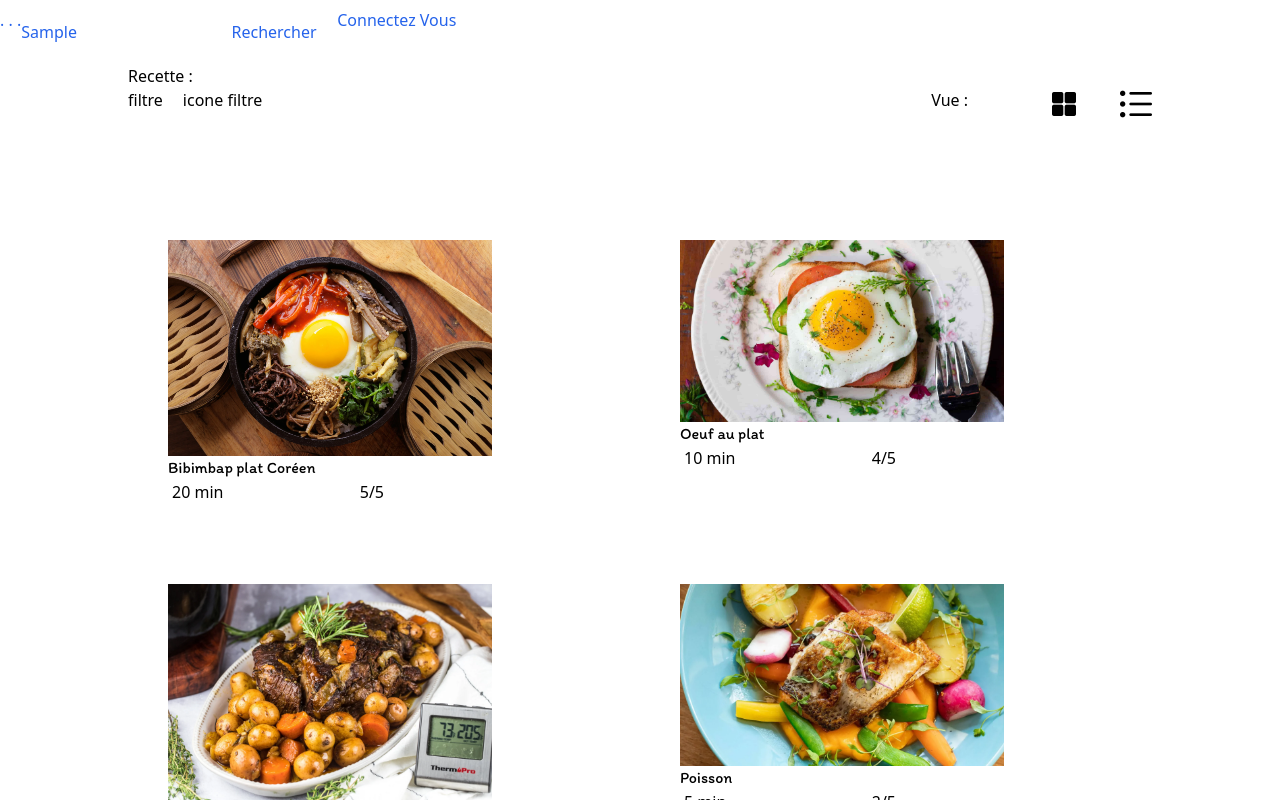
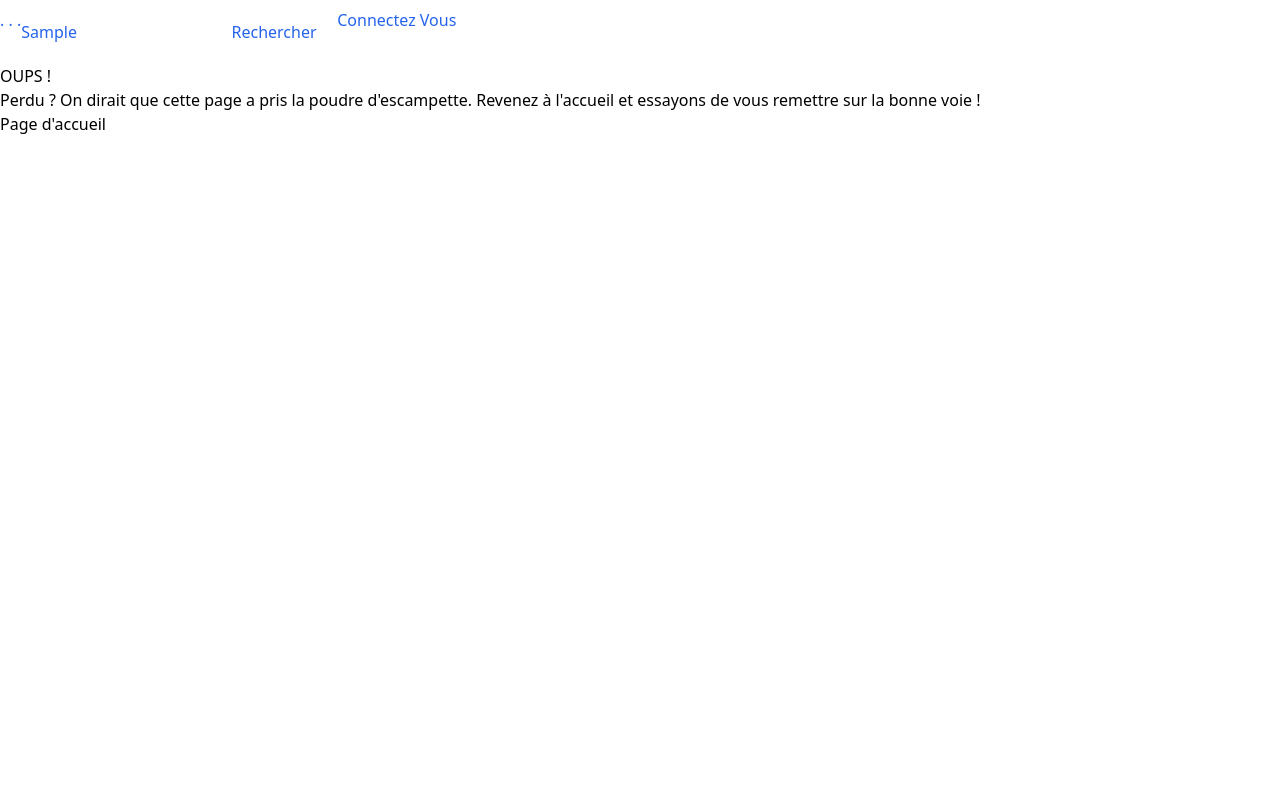
Before and after one commit to Leohne/TastLab, a React (Vite) app in the folder front/: page /search in a window 1280 px wide. Both pictures are taken after typing "Sample" into the empty fields and a click on the button "Rechercher". Shown: the top 800 px of the page. Built offline with nearby package versions, Linux system fonts and the light colour scheme.

Commit message:
MAJ router + nom anglais

```diff
--- a/front/src/App.tsx
+++ b/front/src/App.tsx
@@ -6,6 +6,7 @@ import Homepage from './pages/homepage/Homepage'
 import Recherche from './pages/recherche/Recherche'
 import Connexion from './pages/connexion/Connexion'
 import Recette from './pages/recette/Recette'
+import Error from './pages/Error/Error'
 
 function App() {
 
@@ -17,9 +18,10 @@ function App() {
       <Header />
       <Routes>
         <Route index element={<Homepage />}/>
-        <Route path="/recherche" element={<Recherche />}/>
-        <Route path="/connexion" element={<Connexion />}/>
-        <Route path="/recette/:id" element={<Recette />}/>
+        <Route path="/search" element={<Recherche />}/>
+        <Route path="/login" element={<Connexion />}/>
+        <Route path="/search/:id" element={<Recette />}/>
+        <Route path="/*" element={<Error />}/>
       </Routes>
       </>
       </BrowserRouter>
--- /dev/null
+++ b/front/src/pages/Error/Error.tsx
@@ -0,0 +1,15 @@
+import { NavLink } from "react-router-dom"
+
+function Error () {
+
+    return (
+        <>
+        <h1>OUPS !</h1>
+        <p>Perdu ? On dirait que cette page a pris la poudre d'escampette. Revenez à l'accueil et essayons de vous remettre sur la bonne voie !</p>
+        <NavLink to="/">Page d'accueil</NavLink>
+        </>
+    )
+
+}
+
+export default Error
```
